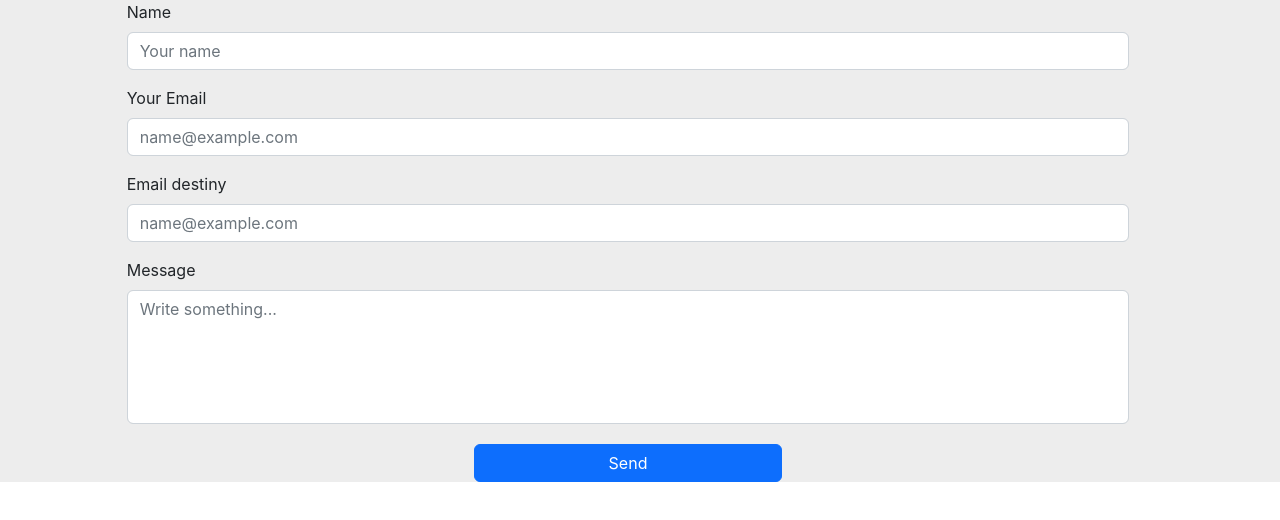
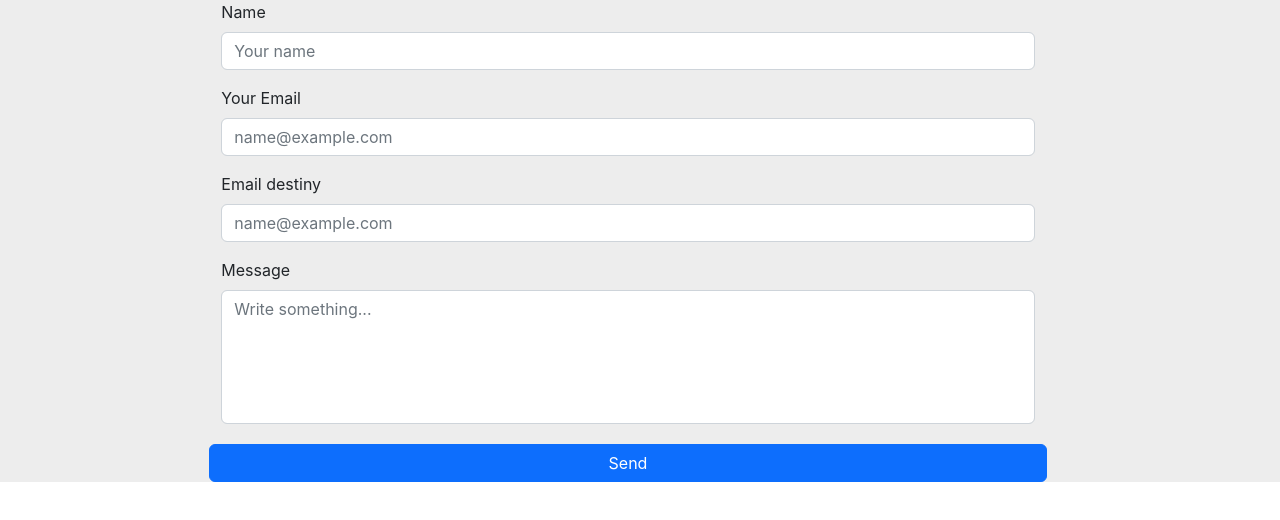
Before and after one commit to titoAndrade/Mailer-4-All, a React (Create React App) app: page / in a window 1280 px wide. Shown: the top 520 px of the page. Built offline with nearby package versions, Linux system fonts and the light colour scheme.

Commit message:
SendForm class column updated commit

```diff
--- a/src/components/SendForm.js
+++ b/src/components/SendForm.js
@@ -20,10 +20,10 @@ const SendForm = () => {
   return (
 
     <form id='allform' ref={form} onSubmit={sendEmail} class="row justify-content-center">
-
+      <div class="col-8">
         {/* U S E R  N A M E */}
         <div class="row justify-content-center">
-          <div class="col-10 mb-3">
+          <div class="col mb-3">
             <label for="exampleFormControlInput1" class="form-label">Name</label>
             <input type="text" name="user_name" class="form-control" id="exampleFormControlInput1" placeholder="Your name" required={true}/>
           </div>
@@ -31,7 +31,7 @@ const SendForm = () => {
 
         {/* F R O M  E M A I L */}
         <div class="row justify-content-center">
-          <div class="col-10 mb-3">
+          <div class="col mb-3">
             <label for="exampleFormControlInput1" class="form-label">Your Email</label>
             <input type="email" name="user_email" class="form-control" id="exampleFormControlInput1" placeholder="name@example.com" required={true}/>
           </div>
@@ -39,7 +39,7 @@ const SendForm = () => {
 
         {/* T O  E M A I L */}
         <div class="row justify-content-center">
-          <div class="col-10 mb-3">
+          <div class="col mb-3">
             <label for="exampleFormControlInput1" class="form-label">Email destiny</label>
             <input type="email" name="to_email" class="form-control" id="exampleFormControlInput1" placeholder="name@example.com" required={true}/>
           </div>
@@ -47,7 +47,7 @@ const SendForm = () => {
 
         {/* T E X T  A R E A */}
         <div class="row justify-content-center">
-          <div class="col-10 mb-3">
+          <div class="col mb-3">
             <label for="exampleFormControlTextarea1" class="form-label">Message</label>
             <textarea
               class="form-control"
@@ -64,7 +64,7 @@ const SendForm = () => {
         {/* B U T T O N */}
         <div class="row justify-content-center">
           <button
-            class="col-3 mt-1 btn btn-primary"
+            class="col mt-1 btn btn-primary"
             type="submit"
             value="Send"
             id="sendFormButton"
@@ -72,8 +72,8 @@ const SendForm = () => {
             Send
           </button>
         </div>
-
-      </form>
+      </div>
+    </form>
 
   )
 }
```
